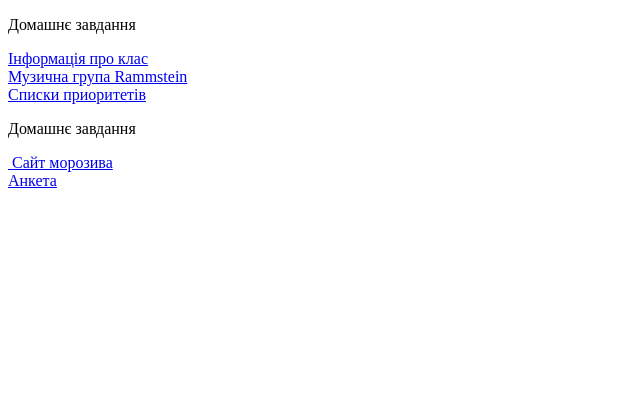
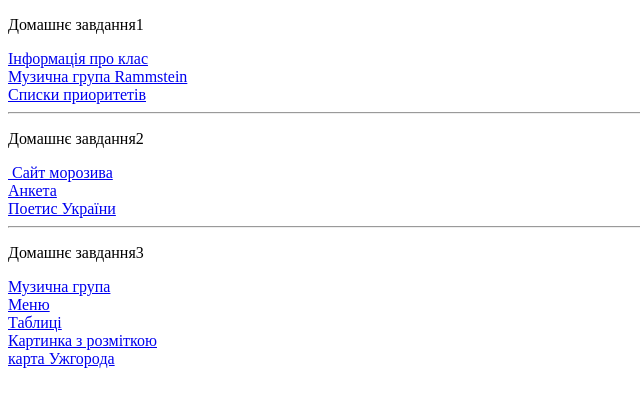
Before and after one commit to asamaito/study, a plain HTML site: page index.html in a window 1280 px wide. Shown: the whole page, without its empty margins (0-640 px from the left). Drawn offline with Linux system fonts and the light colour scheme.

Commit message:
add homerork in index.html

```diff
--- a/index.html
+++ b/index.html
@@ -7,13 +7,22 @@
     <title>Hatsko Oleksander</title>
   </head>
   <body>
-    <p>Домашнє завдання</p>
+    <p>Домашнє завдання1</p>
     <div><a href="./homework/index1.html">Інформація про клас</a></div>
     <div><a href="./homework/index2.html">Музична група Rammstein</a></div>
     <div><a href="./homework/index3.html">Списки приоритетів </a></div>
+    <hr />
 
-    <p>Домашнє завдання</p>
+    <p>Домашнє завдання2</p>
     <div><a href="./homework 2/index1.html"> Сайт морозива</a></div>
     <div><a href="./homework 2/next_exs/index.html">Анкета </a></div>
+    <a href="./homework 2/poets.html">Поетис України</a>
+    <hr />
+    <p>Домашнє завдання3</p>
+    <a href="./homework3/music_grup.html">Музична група</a> <br />
+    <a href="./homework3/menu.html">Меню </a> <br />
+    <a href="./homework3/index.html">Таблиці</a> <br />
+    <a href="./homework3/house.html">Картинка з розміткою</a> <br />
+    <a href="./homework3/map.html">карта Ужгорода</a><br />
   </body>
 </html>
```
Also changed, not shown: homework 2/1.html (+1 -1 lines), homework 2/2.html (+1 -1 lines), homework 2/3.html (+1 -1 lines), homework3/map.html (+14 -1 lines).
